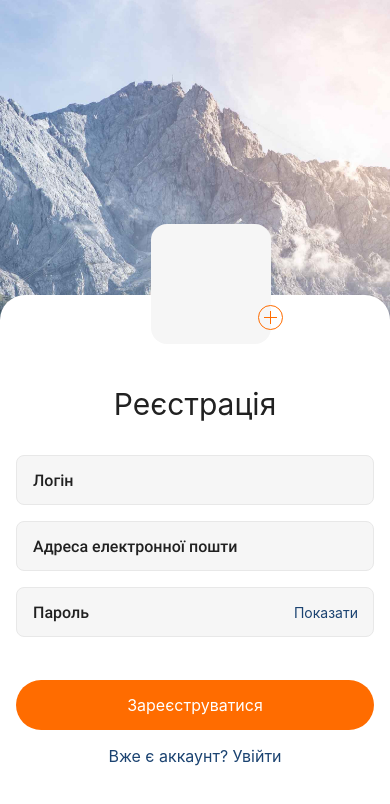
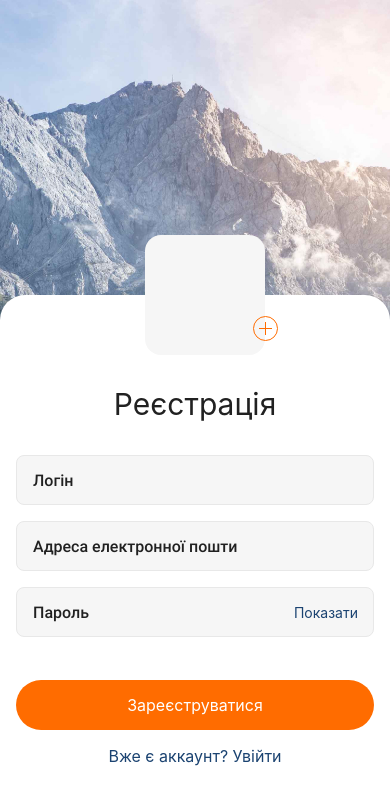
Before and after one commit to YevheniiaVier/reactNatProject, a React Native app: screen / in a window 390 px wide. Shown: the top 804 px of the page. Built offline with nearby package versions, Linux system fonts and the light colour scheme.

Commit message:
corrects imgBox positioning

```diff
--- a/styles.js
+++ b/styles.js
@@ -6,11 +6,8 @@ export const styles = StyleSheet.create({
     fontFamily: "Roboto-Regular",
     // height: Platform.OS === "ios" ? 50 : 100,
     flex: 1,
-    // lineHeight: 19,
-
+    lineHeight: 19,
     backgroundColor: "#ccc",
-    // alignItems: "center",
-    // justifyContent: "center",
   },
   bcg: {
     flex: 1,
@@ -30,6 +27,7 @@ export const styles = StyleSheet.create({
     fontWeight: "bold",
   },
   form: {
+    position: "relative",
     paddingTop: 92,
     backgroundColor: "#FFFFFF",
     borderTopLeftRadius: 25,
@@ -106,9 +104,10 @@ export const styles = StyleSheet.create({
   },
   imgBox: {
     position: "absolute",
-    top: "-13%",
-    left: "45%",
-    transform: [{ translateX: -25 }],
+    top: -120 / 2,
+    left: "50%",
+    transform: [{ translateX: -50 }],
+
     width: 120,
     height: 120,
     borderRadius: 16,
@@ -127,7 +126,7 @@ export const styles = StyleSheet.create({
     width: 25,
     height: 25,
     borderWidth: 1,
-    borderRadius: 12.5,
+    borderRadius: 50,
     borderColor: "#FF6C00",
     justifyContent: "center",
     alignItems: "center",
```
